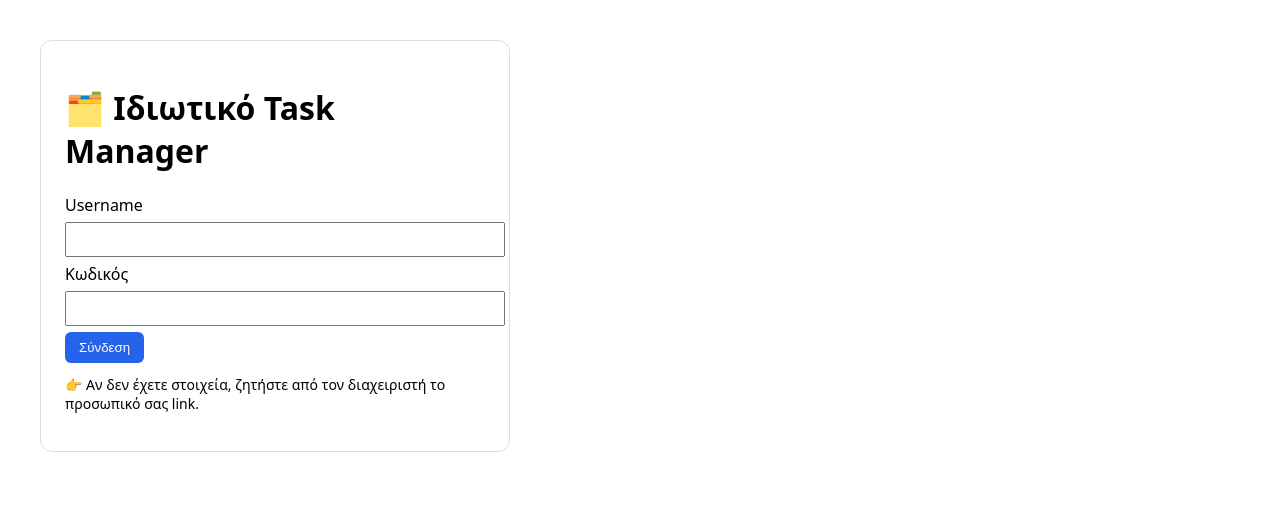
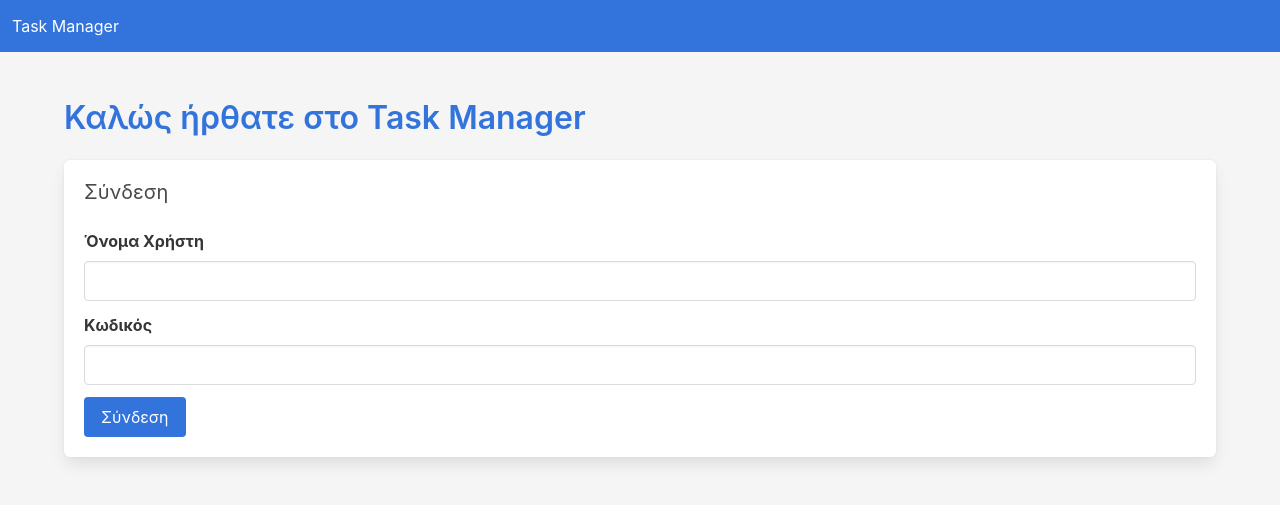
Before and after one commit to mariaarampatzaki8-hub/task-manager, a Flask app: page / in a window 1280 px wide. Shown: the top 511 px of the page. Run offline with Flask 3, Linux system fonts and the light colour scheme.

Commit message:
Update index.html

```diff
--- a/task_manager_linked/templates/index.html
+++ b/task_manager_linked/templates/index.html
@@ -1,40 +1,22 @@
-<!doctype html>
-<html lang="el">
-<head>
-  <meta charset="utf-8">
-  <meta name="viewport" content="width=device-width,initial-scale=1">
-  <title>Αρχική - Task Manager</title>
-  <style>
-    body { font-family: system-ui, sans-serif; margin: 40px; }
-    .card { max-width: 420px; padding: 24px; border: 1px solid #ddd; border-radius: 12px; }
-    input { width: 100%; margin: 6px 0; padding: 8px; }
-    button { padding: 8px 14px; background: #2563eb; color:#fff; border:none; border-radius:6px; cursor:pointer; }
-  </style>
-</head>
-<body>
-  <div class="card">
-    <h1>🗂️ Ιδιωτικό Task Manager</h1>
+{% extends "base.html" %}
+{% block title %}Είσοδος{% endblock %}
+{% block content %}
 
-    {% if user %}
-      <p>Είστε συνδεδεμένος ως <strong>{{ user.name }}</strong>.</p>
-      {% if user.is_admin %}
-        <p><a href="{{ url_for('admin') }}">Μετάβαση στο Admin Panel</a></p>
-      {% else %}
-        <p><a href="{{ url_for('dashboard') }}">Μετάβαση στις εργασίες μου</a></p>
-      {% endif %}
-      <p><a href="{{ url_for('logout') }}">Αποσύνδεση</a></p>
-    {% else %}
-      <form method="post" action="{{ url_for('login_password') }}">
-        <label>Username</label>
-        <input name="username" required>
-        <label>Κωδικός</label>
-        <input type="password" name="password" required>
-        <button type="submit">Σύνδεση</button>
-      </form>
-      <p style="font-size:14px; margin-top:12px;">
-        👉 Αν δεν έχετε στοιχεία, ζητήστε από τον διαχειριστή το προσωπικό σας link.
-      </p>
-    {% endif %}
-  </div>
-</body>
-</html>
+<h1 class="title" style="color:var(--accent)">Καλώς ήρθατε στο Task Manager</h1>
+
+<div class="box">
+  <h2 class="subtitle">Σύνδεση</h2>
+  <form method="post" action="{{ url_for('login_password') }}">
+    <div class="field">
+      <label class="label">Όνομα Χρήστη</label>
+      <input class="input" name="username" required>
+    </div>
+    <div class="field">
+      <label class="label">Κωδικός</label>
+      <input class="input" type="password" name="password" required>
+    </div>
+    <button class="button is-link" style="background:var(--accent)">Σύνδεση</button>
+  </form>
+</div>
+
+{% endblock %}
```
